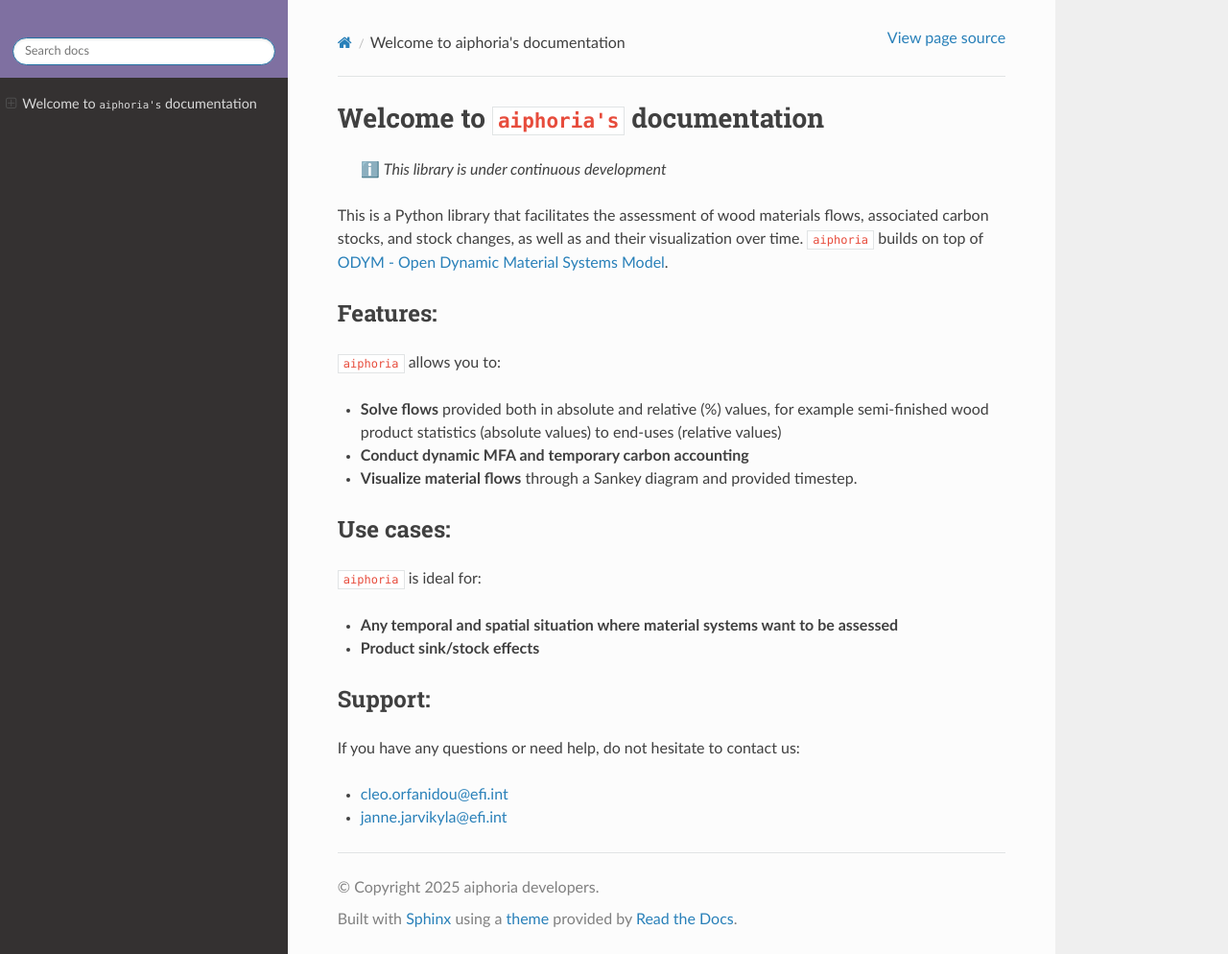
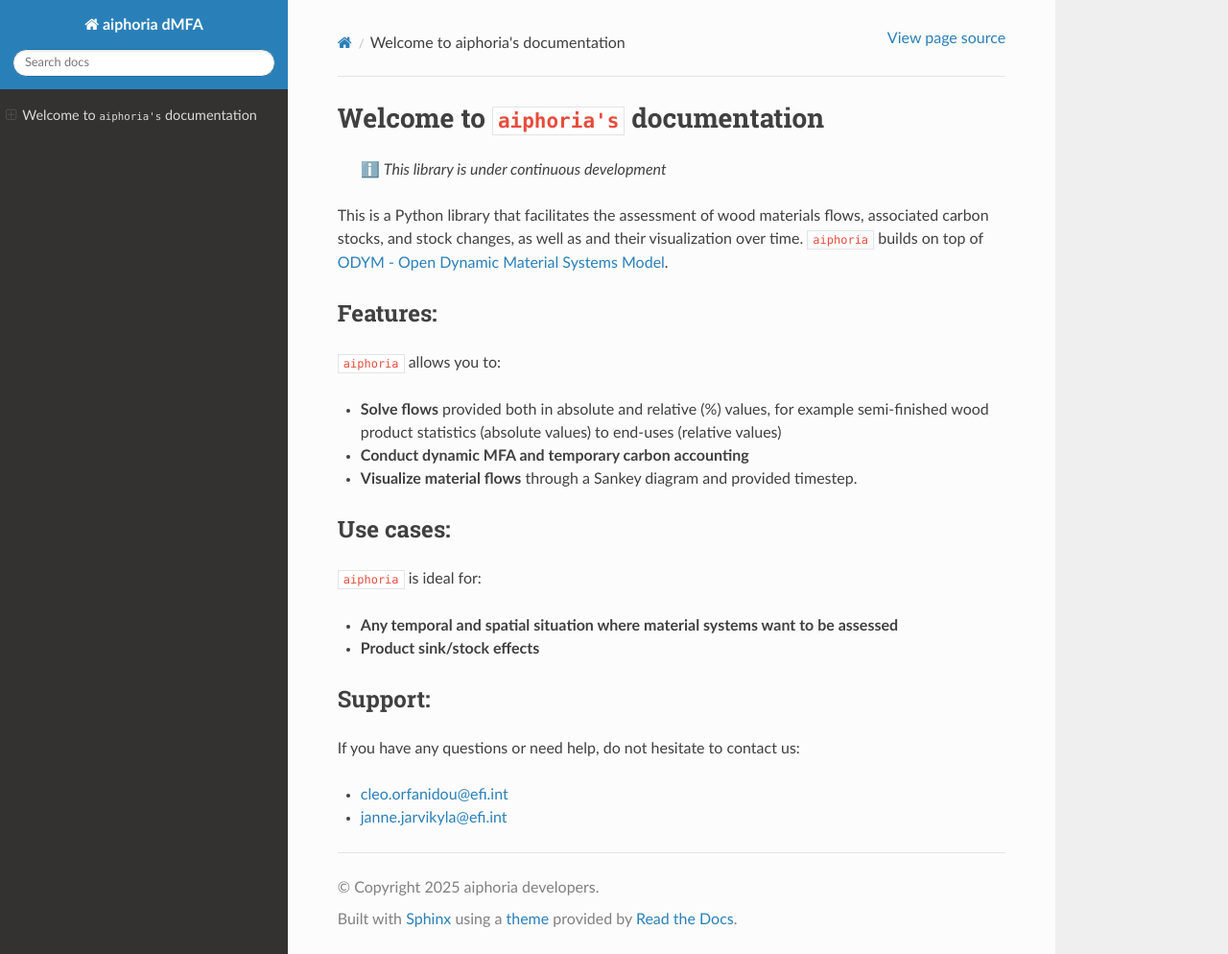
Before and after one commit to EuropeanForestInstitute/aiphoria, a Sphinx documentation site: the page built from docs/index.md, in a window 1280 px wide and 994 px high. Shown: the whole window at 96% size. Built offline with Sphinx 7.4.7 and the Read the Docs theme 3.1.0, drawn with Linux system fonts in a browser that asks for light colours.

Commit message:
Update conf.py

```diff
--- a/docs/conf.py
+++ b/docs/conf.py
@@ -46,8 +46,3 @@
 html_static_path = ['_static']
 html_logo = "aiphoria-logo.png"
 html_favicon = "favicon.ico"
-html_theme_options = {
-    'logo_only': True,
-    'display_version': True,
-"style_nav_header_background": "#7F70A1",
-}
```
